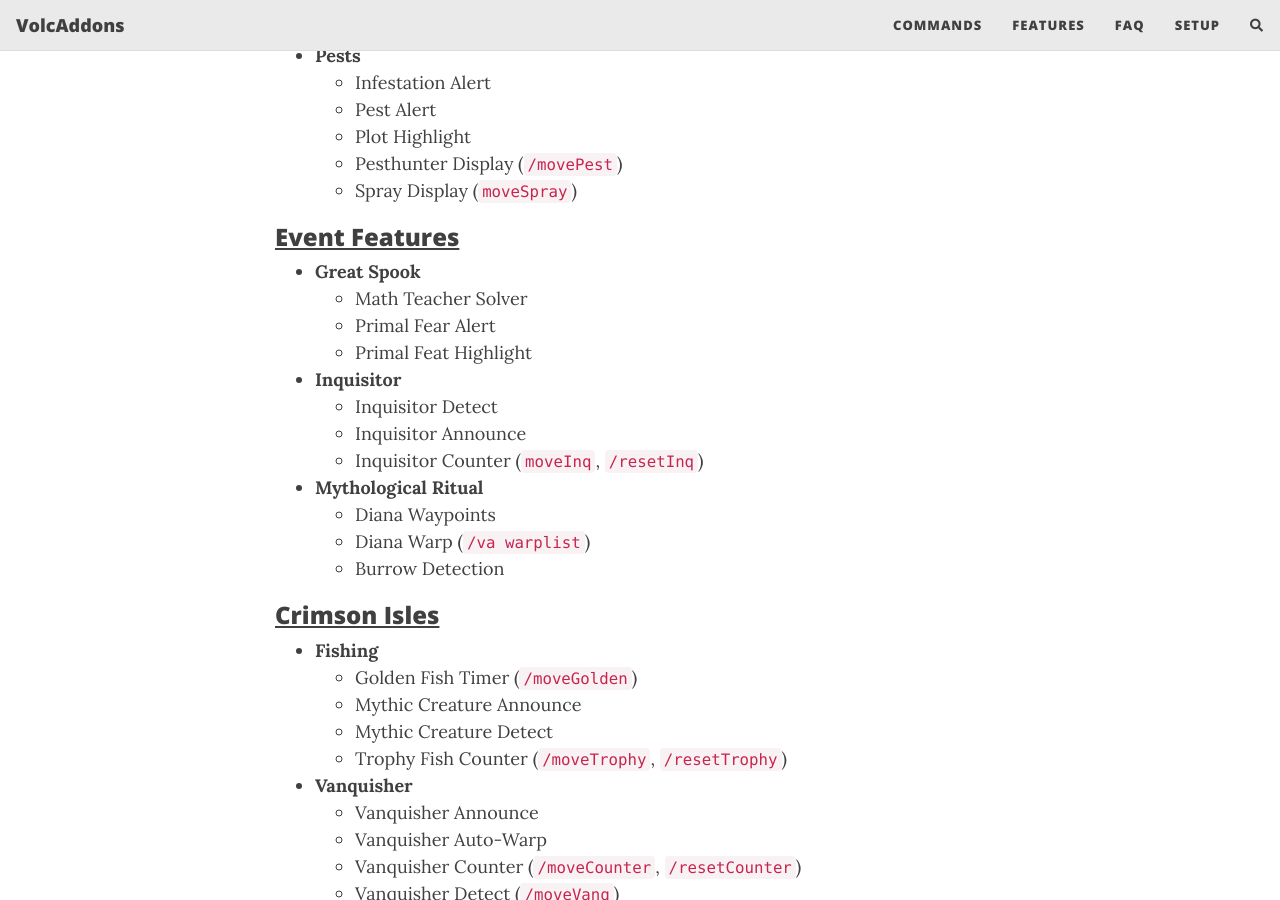
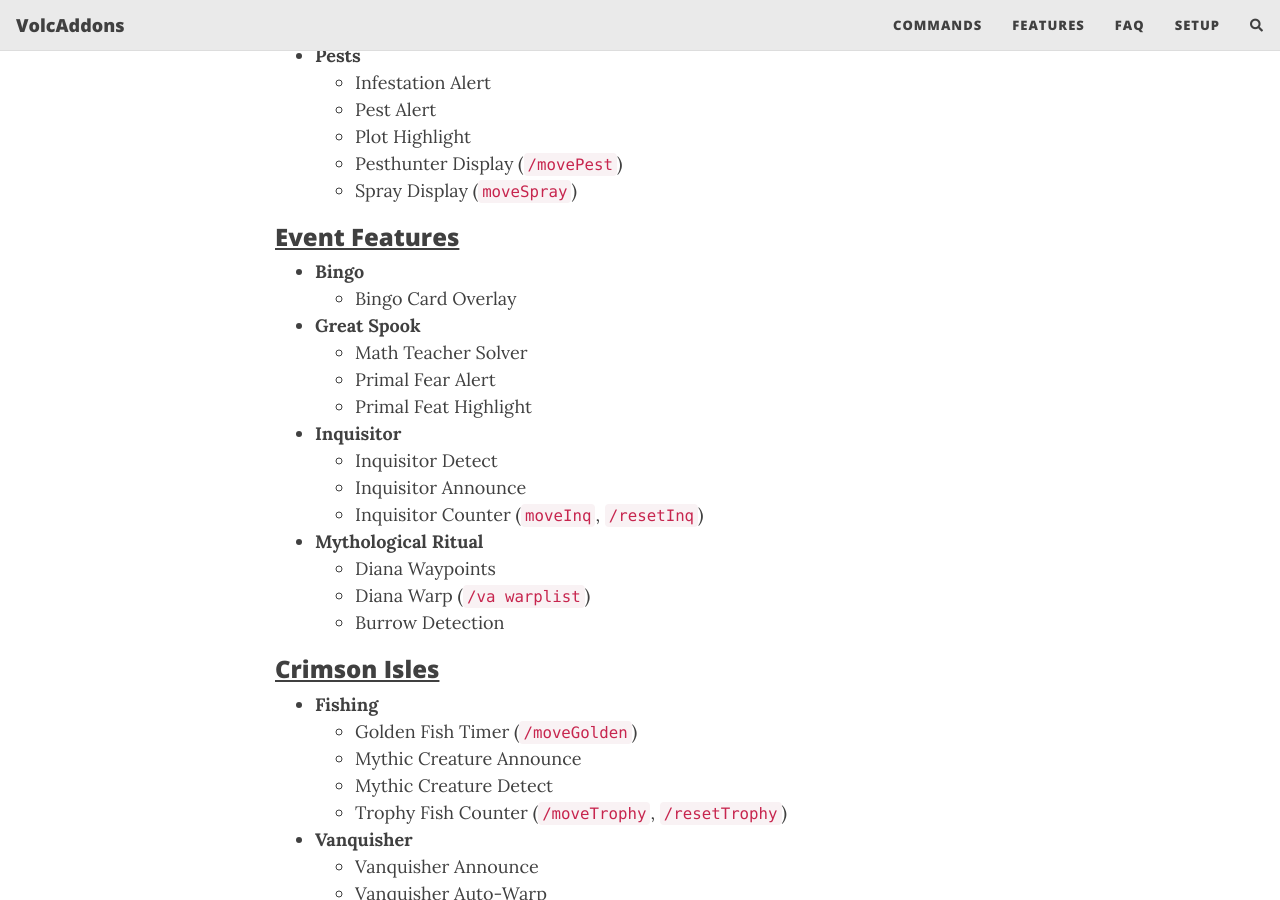
Before and after one commit to zhenga8533/VolcAddons, a Jekyll site: the page built from docs/features.md, in a window 1280 px wide and 900 px high, scrolled down 2829 px. Built offline with Jekyll 4.4.1, drawn with Linux system fonts in a browser that asks for light colours; nearby versions of some CDN libraries; comment, search, counter and statistics services are not loaded.

Commit message:
updated features page

```diff
--- a/docs/features.md
+++ b/docs/features.md
@@ -106,6 +106,8 @@
     - Spray Display (`moveSpray`)
 
 ### <u>Event Features</u>
+- **Bingo**
+    - Bingo Card Overlay
 - **Great Spook**
     - Math Teacher Solver
     - Primal Fear Alert
--- a/utils/settings.js
+++ b/utils/settings.js
@@ -855,7 +855,7 @@
     // --- Bingo ---
     @SelectorProperty({
         name: "Bingo Card Overlay",
-        description: `${DARK_RED}NEW! ${GRAY}Displays bingo card goals on screen as an overlay.\nMove GUI with ${AQUA}/moveBingo${GRAY}.`,
+        description: `Displays bingo card goals on screen as an overlay.\nMove GUI with ${AQUA}/moveBingo${GRAY}.`,
         category: "Event",
         subcategory: "Bingo",
         options: ["OFF", "All", "Personal", "Community"]
```
